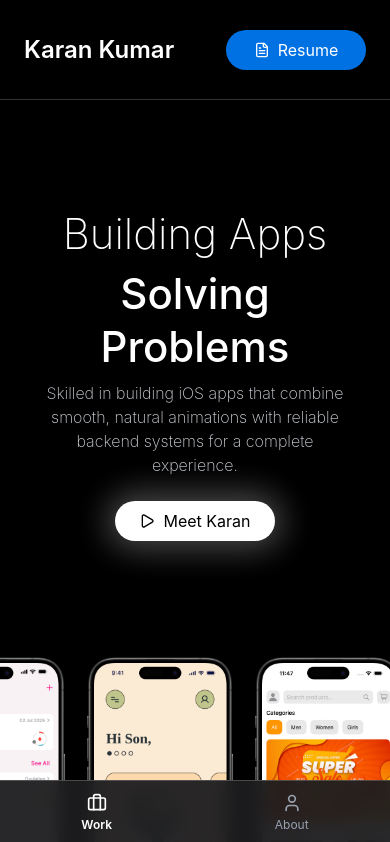
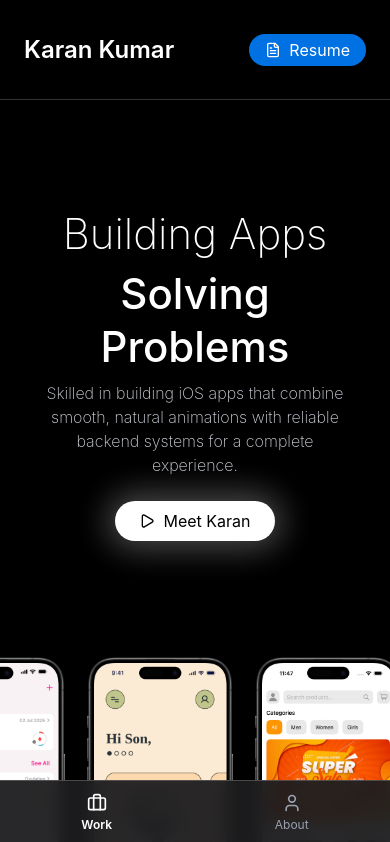
Before and after one commit to thekarandeveloper/thekarandeveloper, a Next.js app: page / in a window 390 px wide. Shown: the top 842 px of the page. Built offline with nearby package versions, Linux system fonts and the light colour scheme.

Commit message:
fixed-button

```diff
--- a/components/micro/Button.jsx
+++ b/components/micro/Button.jsx
@@ -19,7 +19,7 @@ export default function ActionButton({
   return (
     <button
       onClick={onClick}
-    className={`min-w-35 inline-flex items-center justify-center p-2 h-10 px-4 rounded-3xl cursor-pointer transition-colors ${colorClasses[color]} ${className}`}
+    className={`min-w-25 md:min-w-35 inline-flex items-center justify-center p-2 h-8 md:h-10 px-4 rounded-3xl cursor-pointer transition-colors ${colorClasses[color]} ${className}`}
     >
       {Icon && <Icon className="w-4 h-4 mr-2" />}
       {label}
```
